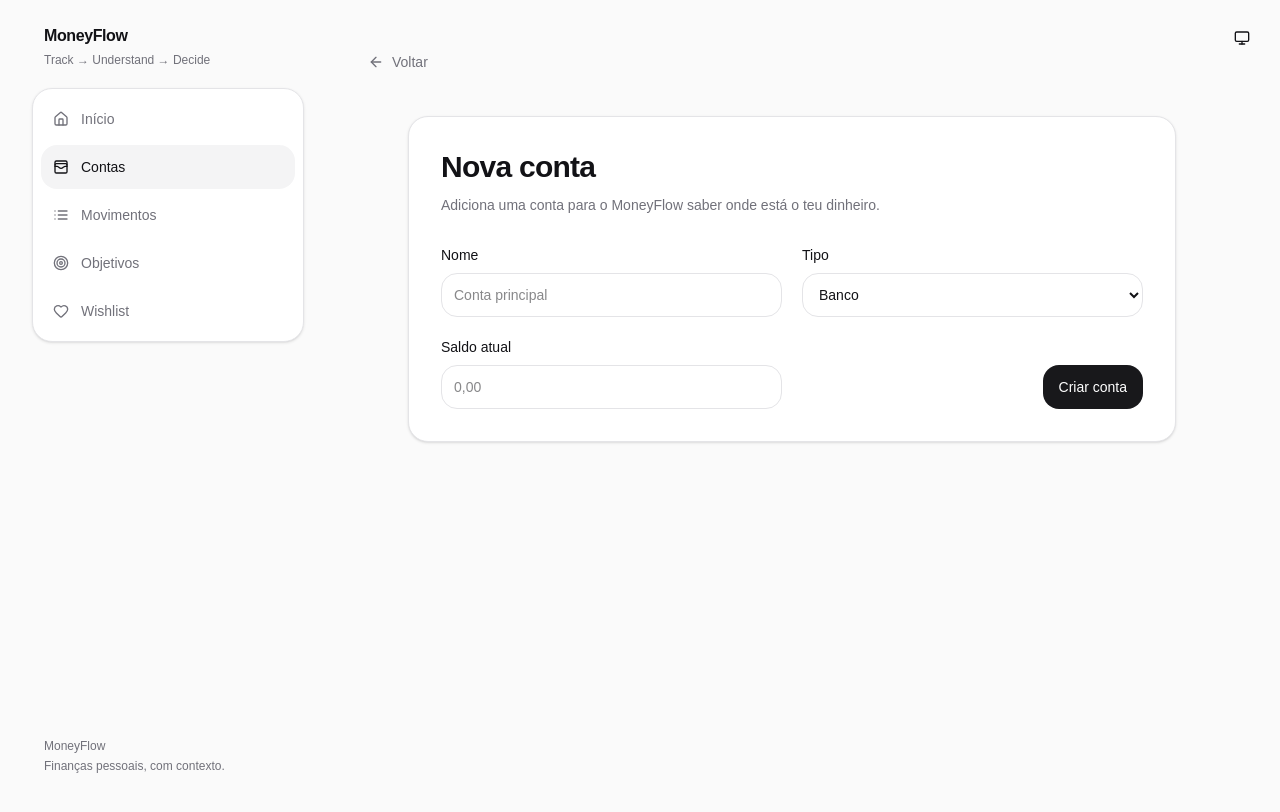
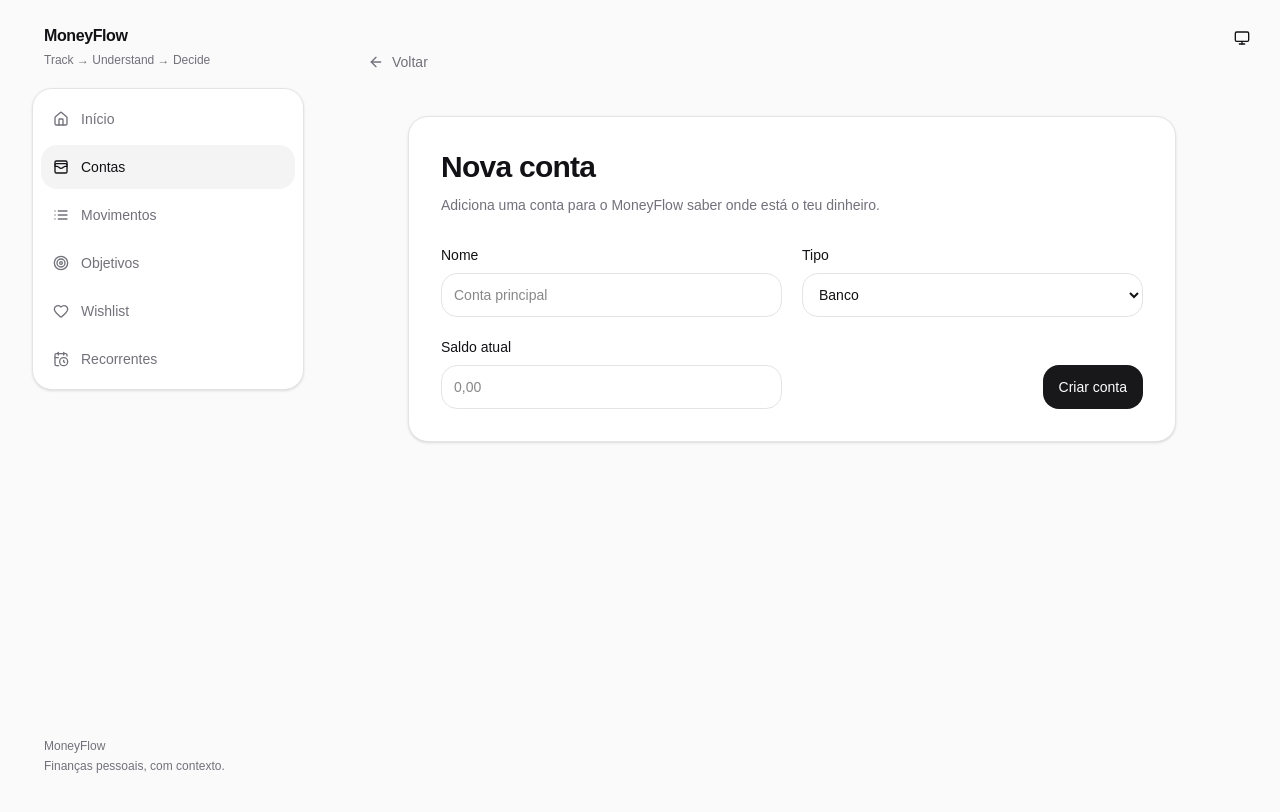
Before and after one commit to martimfm1/MoneyFlow, a Next.js app: page /dashboard/accounts/new in a window 1280 px wide. Shown: the top 812 px of the page. Built offline with nearby package versions, Linux system fonts and the light colour scheme; no server answers.

Commit message:
feat: add recurring expenses to navigation

```diff
--- a/app/dashboard/navigation.tsx
+++ b/app/dashboard/navigation.tsx
@@ -2,7 +2,7 @@
 
 import Link from 'next/link'
 import { usePathname } from 'next/navigation'
-import { Heart, Home, List, Target, WalletCards } from 'lucide-react'
+import { CalendarClock, Heart, Home, List, Target, WalletCards } from 'lucide-react'
 import { createTranslator, type MoneyFlowLocale } from '@/lib/i18n'
 
 const items = [
@@ -11,6 +11,7 @@ const items = [
   { href: '/dashboard/transactions', key: 'nav.transactions' as const, icon: List },
   { href: '/dashboard/goals', key: 'nav.goals' as const, icon: Target },
   { href: '/dashboard/wishlist', key: 'nav.wishlist' as const, icon: Heart },
+  { href: '/dashboard/recurring', key: 'nav.recurring' as const, icon: CalendarClock },
 ]
 
 function isItemActive(pathname: string, href: string) {
@@ -43,7 +44,7 @@ export function DashboardNavigation({
         className={
           isSidebar
             ? 'flex flex-col gap-1'
-            : 'mx-auto grid max-w-3xl grid-cols-5 px-2 safe-bottom'
+            : 'mx-auto grid max-w-5xl grid-cols-6 px-2 safe-bottom'
         }
       >
         {items.map(({ href, key, icon: Icon }) => {
@@ -58,7 +59,7 @@ export function DashboardNavigation({
               className={`flex font-medium transition-colors focus-visible:outline-none focus-visible:ring-2 focus-visible:ring-[hsl(var(--ring))] focus-visible:ring-offset-2 focus-visible:ring-offset-[hsl(var(--background))] ${
                 isSidebar
                   ? 'min-h-11 items-center gap-3 rounded-[var(--radius-md)] px-3 text-sm'
-                  : 'min-h-14 flex-col items-center justify-center gap-1 rounded-[var(--radius-md)] px-2 text-[11px]'
+                  : 'min-h-14 flex-col items-center justify-center gap-1 rounded-[var(--radius-md)] px-1 text-[10px] sm:text-[11px]'
               } ${
                 active
                   ? 'bg-[hsl(var(--surface-muted))] text-[hsl(var(--foreground))]'
```
